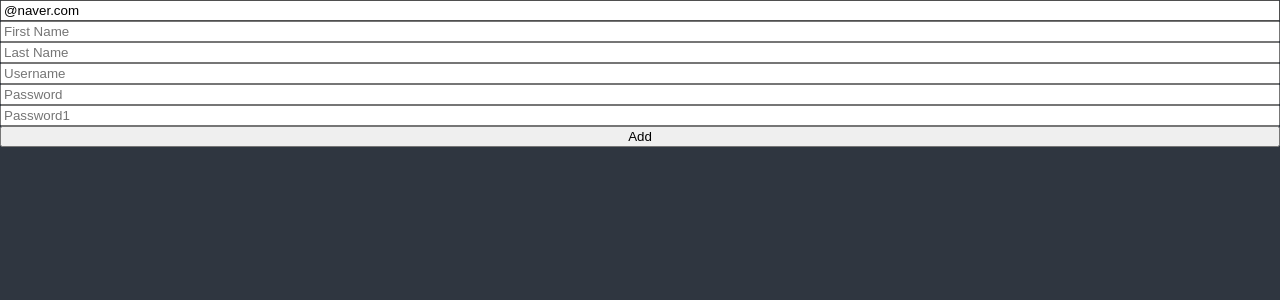
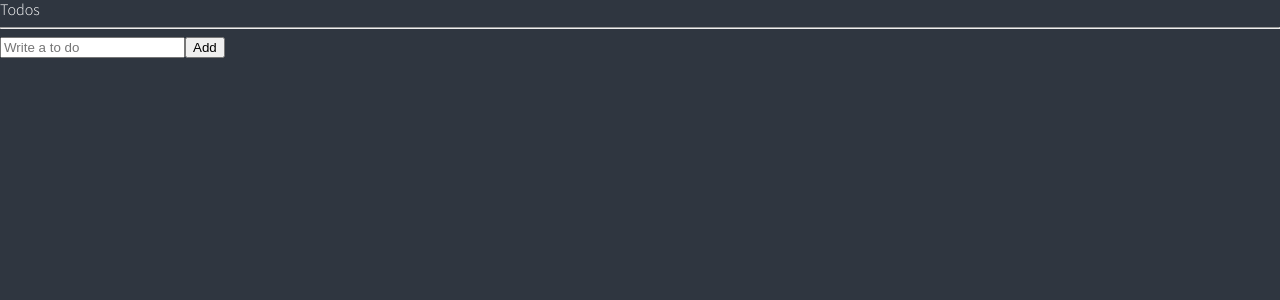
Before and after one commit to jy0813/React-todo-TypeScript, a React (Create React App) app: page / in a window 1280 px wide. Shown: the top 300 px of the page. Built offline with nearby package versions, Linux system fonts and the light colour scheme.

Commit message:
refactor: todo refactor 중

```diff
--- a/src/App.tsx
+++ b/src/App.tsx
@@ -1,5 +1,5 @@
 import {createGlobalStyle} from "styled-components";
-import TodoList from "./TodoList";
+import TodoList from "./components/ToDoList";
 
 const GlobalStyle = createGlobalStyle`
 @import url('https://fonts.googleapis.com/css2?family=Source+Sans+Pro:wght@300;400&display=swap');
--- a/src/TodoList.tsx
+++ /dev/null
@@ -1,67 +0,0 @@
-import {useForm} from "react-hook-form";
-
-
-interface IForm {
-  email: string;
-  firstName: string;
-  lastName: string;
-  username: string;
-  password: string;
-  password1: string;
-}
-
-
-function TodoList() {
-  const {register, handleSubmit, formState: { errors },} = useForm<IForm>({defaultValues: {email: "@naver.com",},
-  });
-  const onValid = (data:any) => {
-    console.log(data)
-  }
-  return (
-      <div>
-        <form onSubmit={handleSubmit(onValid)} style={{ display: "flex", flexDirection: "column" }}>
-          <input
-              {...register("email", {
-                required: "Email is required",
-                pattern: {
-                  value: /^[A-Za-z0-9._%+-]+@naver.com$/,
-                  message: "Only naver.com emails allowed",
-                },
-              })}
-              placeholder="Email"
-          />
-          <span>{errors?.email?.message}</span>
-          <input
-              {...register("firstName", { required: "write here" })}
-              placeholder="First Name"
-          />
-          <span>{errors?.firstName?.message}</span>
-          <input
-              {...register("lastName", { required: "write here" })}
-              placeholder="Last Name"
-          />
-          <span>{errors?.lastName?.message}</span>
-          <input
-              {...register("username", { required: "write here", minLength: 10 })}
-              placeholder="Username"
-          />
-          <span>{errors?.username?.message}</span>
-          <input
-              {...register("password", { required: "write here", minLength: 5 })}
-              placeholder="Password"
-          />
-          <span>{errors?.password?.message}</span>
-          <input
-              {...register("password1", {
-                required: "Password is required",
-                })}
-                placeholder="Password1"
-                />
-                <span>{errors?.password1?.message}</span>
-          <button>Add</button>
-        </form>
-      </div>
-  );
-}
-
-export default TodoList;
--- /dev/null
+++ b/src/components/CreateToDo.tsx
@@ -0,0 +1,31 @@
+import React from 'react';
+import {useForm} from "react-hook-form";
+import {useSetRecoilState} from "recoil";
+import {toDoState} from "./atoms";
+
+interface IForm {
+  toDo: string;
+}
+
+
+function CreateToDo() {
+  const setToDos = useSetRecoilState(toDoState)
+  const {register, handleSubmit, setValue} = useForm<IForm>();
+  const handleValid = ({toDo}: IForm) => {
+    setToDos(prev => [{id:Date.now(), text:toDo,category:'TO_DO'}, ...prev])
+    setValue("toDo", "");
+  };
+  return (
+      <form onSubmit={handleSubmit(handleValid)}>
+        <input
+            {...register("toDo", {
+              required: "Please write a To Do",
+            })}
+            placeholder="Write a to do"
+        />
+        <button>Add</button>
+      </form>
+  );
+}
+
+export default CreateToDo;
--- /dev/null
+++ b/src/components/ToDo.tsx
@@ -0,0 +1,10 @@
+import React from 'react';
+import {IToDO} from "./atoms";
+
+function ToDo({text}:IToDO) {
+  return (
+      <li>{text}</li>
+  );
+}
+
+export default ToDo;
--- /dev/null
+++ b/src/components/ToDoList.tsx
@@ -0,0 +1,21 @@
+import {useRecoilValue} from "recoil";
+import {toDoState} from "./atoms";
+import CreateToDo from "./CreateToDo";
+import ToDo from "./ToDo";
+
+
+function ToDoList() {
+  const toDos = useRecoilValue(toDoState);
+  return (
+      <div>
+        <h1>Todos</h1>
+        <hr/>
+        <CreateToDo/>
+        <ul>
+          {toDos.map(toDo => <ToDo key={toDo.id} {...toDo}/>)}
+        </ul>
+      </div>
+  );
+}
+
+export default ToDoList;
--- /dev/null
+++ b/src/components/atoms.tsx
@@ -0,0 +1,12 @@
+import {atom} from "recoil";
+
+export interface IToDO {
+  id:number;
+  text:string;
+  category:'DONE' | 'DOING' | 'TO_DO';
+}
+
+export const toDoState = atom<IToDO[]>({
+  key:'toDo',
+  default:[],
+})
```
